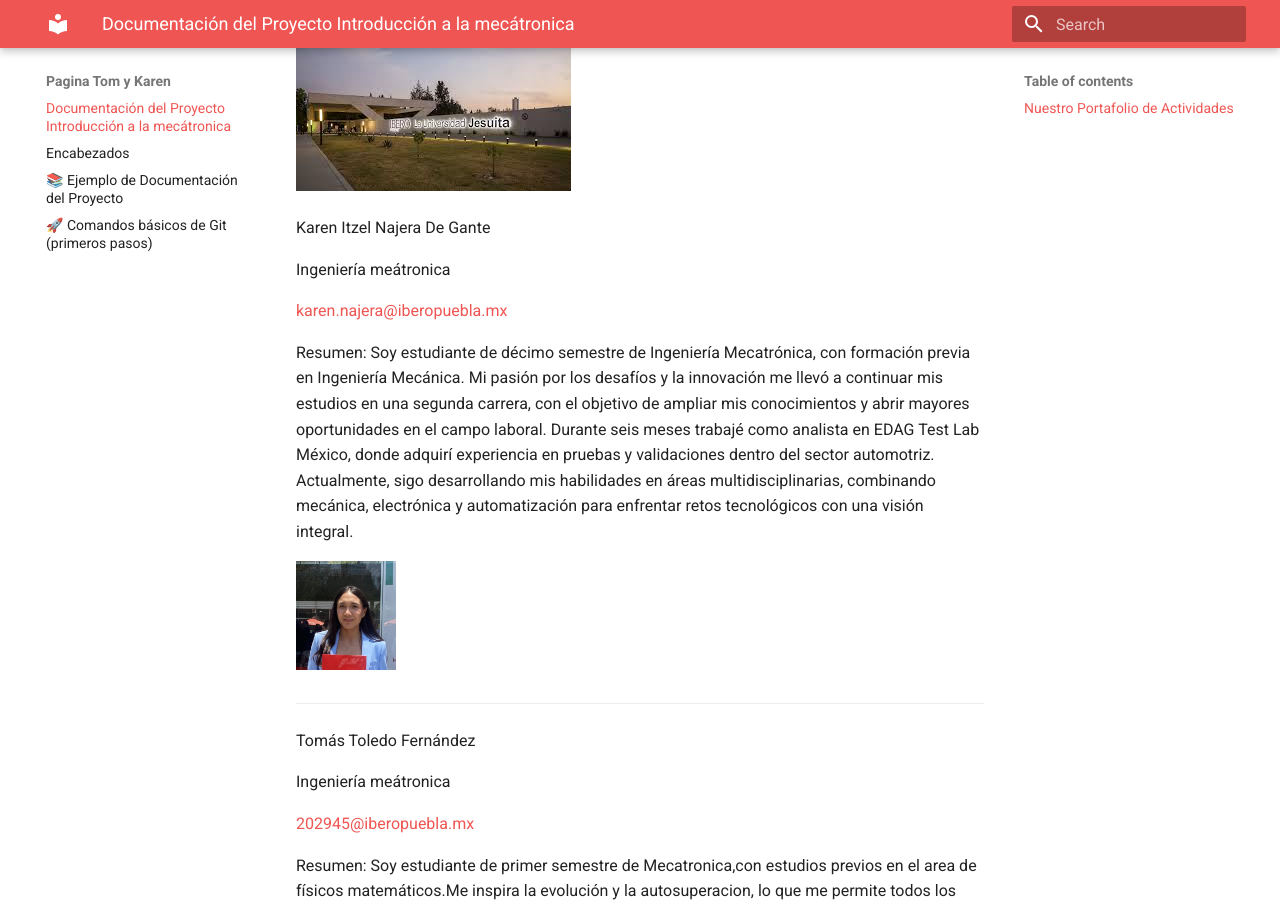
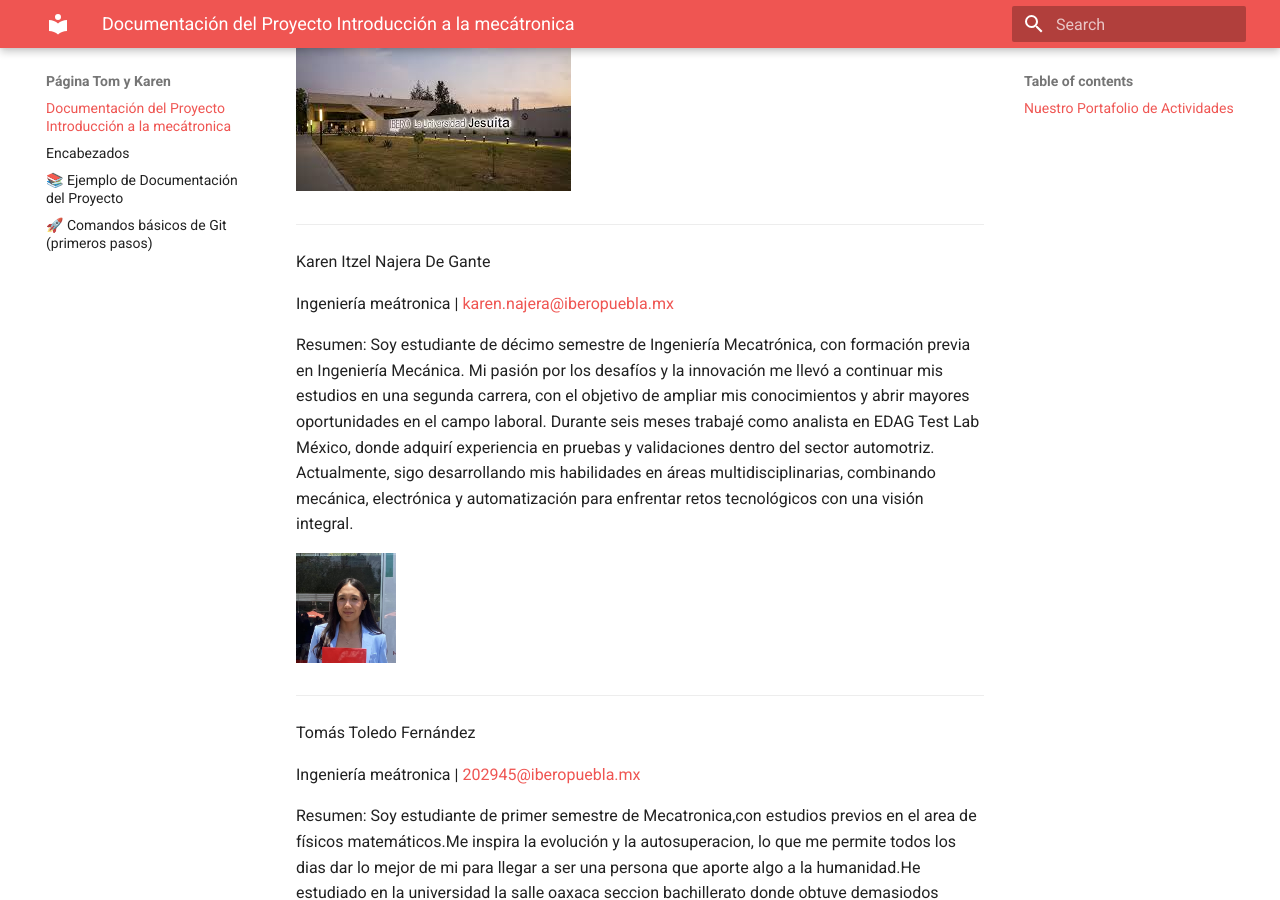
Before and after one commit to Karennadg/PortafolioIbero, an MkDocs documentation site: the page built from docs/index.md, in a window 1280 px wide and 900 px high, scrolled down 331 px. Built offline with MkDocs 1.6.1 and Material for MkDocs 9.7.7, drawn with Linux system fonts in a browser that asks for light colours.

Commit message:
act1final

```diff
--- a/docs/index.md
+++ b/docs/index.md
@@ -6,11 +6,11 @@ Departamento de Ciencias e Ingenierías | Universidad Iberoamericana Puebla, Mé
 
 ![Diagrama del sistema](recursos/imgs/ibero.jpeg)
 
+---
+
 Karen Itzel Najera De Gante
 
-Ingeniería meátronica
-
-[karen.najera@iberopuebla.mx](karen.najera@iberopuebla.mx)
+Ingeniería meátronica | [karen.najera@iberopuebla.mx](karen.najera@iberopuebla.mx)
 
 
 Resumen:
@@ -21,9 +21,7 @@ Soy estudiante de décimo semestre de Ingeniería Mecatrónica, con formación p
 ---
 Tomás Toledo Fernández
 
-Ingeniería meátronica
-
-[202945@iberopuebla.mx](202945@iberopuebla.mx)
+Ingeniería meátronica | [202945@iberopuebla.mx](202945@iberopuebla.mx)
 
 
 Resumen:
--- a/mkdocs.yml
+++ b/mkdocs.yml
@@ -1,4 +1,4 @@
-site_name: Pagina Tom y Karen
+site_name: Página Tom y Karen
 markdown_extensions:
   - pymdownx.highlight:
       anchor_linenums: true
```
